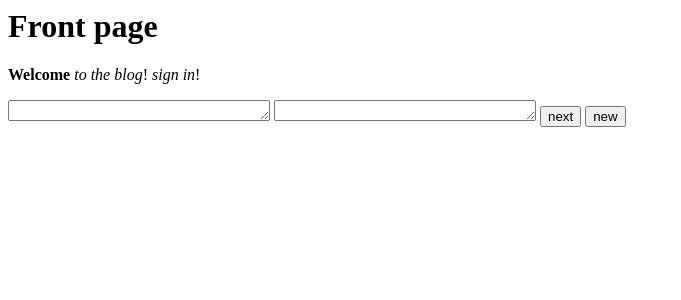
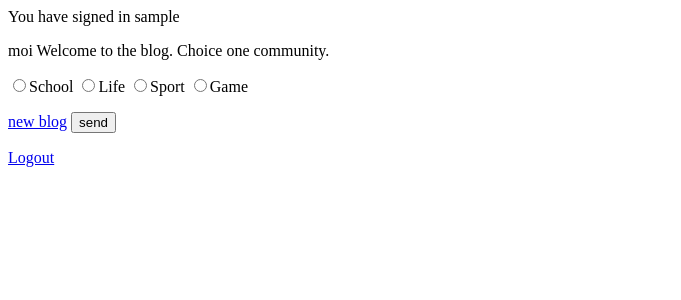
Before and after one commit to ds20220914/blogisovellus, a Flask app: page / in a window 1280 px wide. Shown: the top 300 px of the page, without its empty margins (0-681 px from the left). Run offline with Flask 3, Linux system fonts and the light colour scheme; the visitor is signed in with stand-in values (Sample User, id 1).

Commit message:
i added some navigation links and added the search function for blogs

```diff
--- a/routes.py
+++ b/routes.py
@@ -7,6 +7,11 @@ import blogs
 @app.route("/")
 def index():
     return render_template("start.html")
+
+@app.route("/logout")
+def logout():
+    del session["username"]
+    return redirect("/")
 
 @app.route("/result", methods=["POST"])
 def result():
@@ -18,9 +23,11 @@ def result():
     if button_pressed == "next":
         result=user.login(username1,password1)
         if result==False:
-            return render_template("start.html")
+            return redirect("/")
         message=""
-        return render_template("result.html",result=result,message=message)
+        session["username"]=username1
+        session["community"]=""
+        return redirect("/")
 
 @app.route("/new_user", methods=["POST"])
 def new_user():
@@ -29,27 +36,34 @@ def new_user():
     right=user.new_user(new_username,new_password)
     return redirect("/")
 
-@app.route("/Blog", methods=["POST"])
+@app.route("/Blog", methods=["POST","Get"])
 def Blog():
-     community = request.form["community"]
-     if community=="1":
+     if session["community"]=="":
+         community = request.form["community"]
+         session["community"]=community
+     if session["community"]=="1":
          list=blogs.find_all_school_blogname()
          return render_template("Blog.html",community="School",list=list)
-     if community=="2":
+     if session["community"]=="2":
          list=blogs.find_all_Life_blogname()
          return render_template("Blog.html",community="Life",list=list)
-     if community=="3":
+     if session["community"]=="3":
          list=blogs.find_all_sport_blogname()
          return render_template("Blog.html",community="Sport",list=list)
-     if community=="4":
+     if session["community"]=="4":
          list=blogs.find_all_game_blogname()
          return render_template("Blog.html",community="Game",list=list)
 
 @app.route("/Blog2")
 def Blog2():
+    button= request.args.get("find")
     community = request.args.get('community')
-    blog_name = request.args.get('blog_name')
-    return render_template("Blog2.html",community=community,blog_name=blog_name)
+    if button=="send":
+        blog_name = request.args.get('query')
+        return render_template("Blog2.html",community=community,blog_name=blog_name)
+    else:
+        blog_name = request.args.get('blog_name')
+        return render_template("Blog2.html",community=community,blog_name=blog_name)
 
 @app.route("/new_blog")
 def new_blog():
@@ -62,6 +76,5 @@ def create():
     content=request.form["content"]
     if community=="1":
         blogs.create_school_blog(topic,content)
-    result=session["username"]
     message="blog added"
-    return  render_template("result.html",result=result,message=message)
+    return  render_template("result.html",message=message)
--- a/templates/Blog2.html
+++ b/templates/Blog2.html
@@ -1,3 +1,4 @@
 hello!
 {{community}}
-{{name}}
+{{blog_name}}
+<a href="/Blog">Back</a>
--- a/templates/new_user.html
+++ b/templates/new_user.html
@@ -7,3 +7,4 @@
 
 <input type="submit" value="next">
 <p>
+<a href="/">Back</a>
--- a/templates/start.html
+++ b/templates/start.html
@@ -1,3 +1,20 @@
+{% if session.username %}
+<p>You have signed in {{ session.username }}</p>
+<form action="/Blog" method="POST">
+moi
+Welcome to the blog. Choice one community.
+<p>
+<input type="radio" name="community" value="1">School
+<input type="radio" name="community" value="2">Life
+<input type="radio" name="community" value="3">Sport
+<input type="radio" name="community" value="4">Game
+<p>
+<a href="/new_blog">new blog</a>
+<input type="submit" value="send">
+<p>
+{{message}}
+<a href="/logout">Logout</a>
+{% else %}
 <form action="/result" method="POST">
 <title>Front page</title>
 <h1>Front page</h1>
@@ -10,3 +27,5 @@
 <input type="submit" name="button" value="next">
 <input type="submit" name="button" value="new">
 </p>
+</form>
+{% endif %}
```
Also changed, not shown: templates/Blog.html (+7 -0 lines), templates/result.html (deleted, +0 -14 lines), templates/find_blog.html (added).
